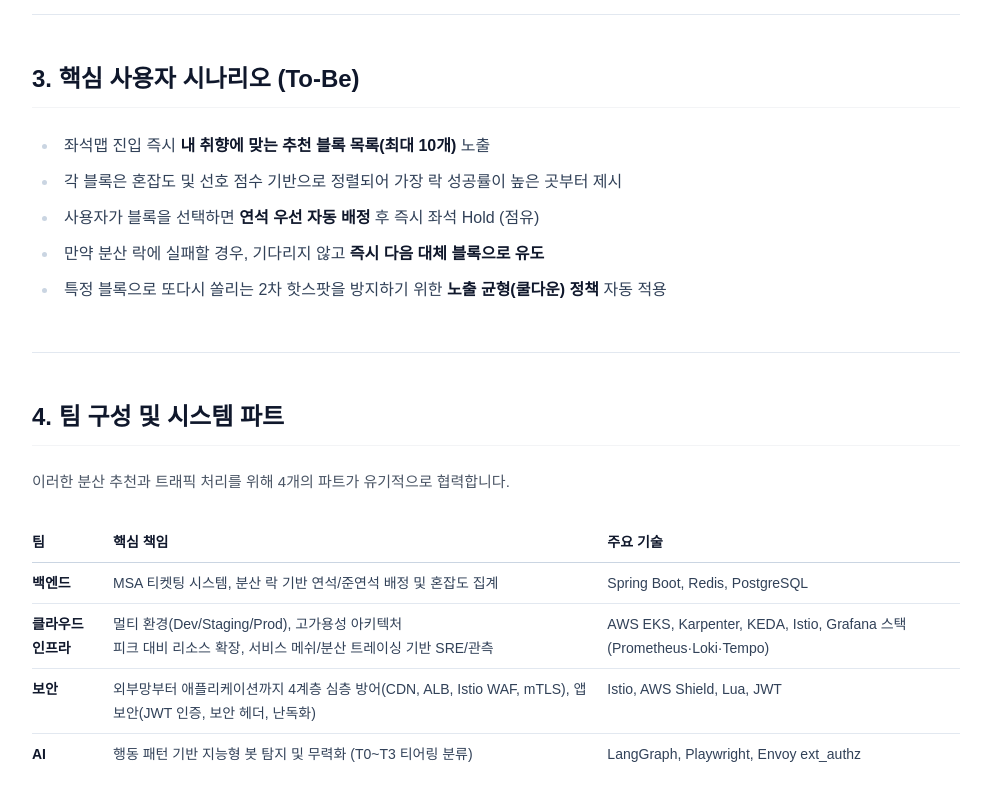
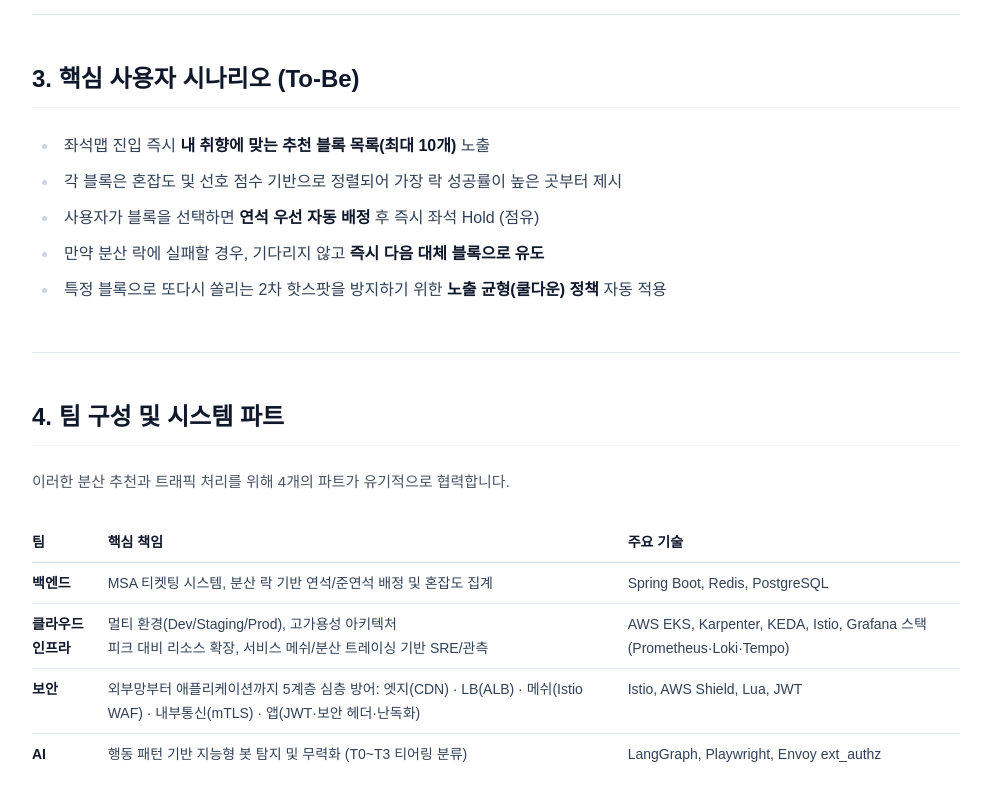
Before and after one commit to goorm-gongbang/001-finalPR, a Next.js app: page /planning/overview in a window 1280 px wide. Shown: the part 1141-1941 px from the top of the page, without its empty margins (272-1263 px from the left). Built offline with nearby package versions, Linux system fonts and the light colour scheme.

Commit message:
fix. 저희 보안은 5계층입니더

```diff
--- a/app/(docs)/planning/overview/page.jsx
+++ b/app/(docs)/planning/overview/page.jsx
@@ -79,7 +79,7 @@ export default function Page() {
                     </tr>
                     <tr>
                         <td><strong>보안</strong></td>
-                        <td>외부망부터 애플리케이션까지 4계층 심층 방어(CDN, ALB, Istio WAF, mTLS), 앱 보안(JWT 인증, 보안 헤더, 난독화)</td>
+                        <td>외부망부터 애플리케이션까지 5계층 심층 방어: 엣지(CDN) · LB(ALB) · 메쉬(Istio WAF) · 내부통신(mTLS) · 앱(JWT·보안 헤더·난독화)</td>
                         <td>Istio, AWS Shield, Lua, JWT</td>
                     </tr>
                     <tr>
```
Also changed, not shown: 1 other file (tests, documents, lock files or other folders).
